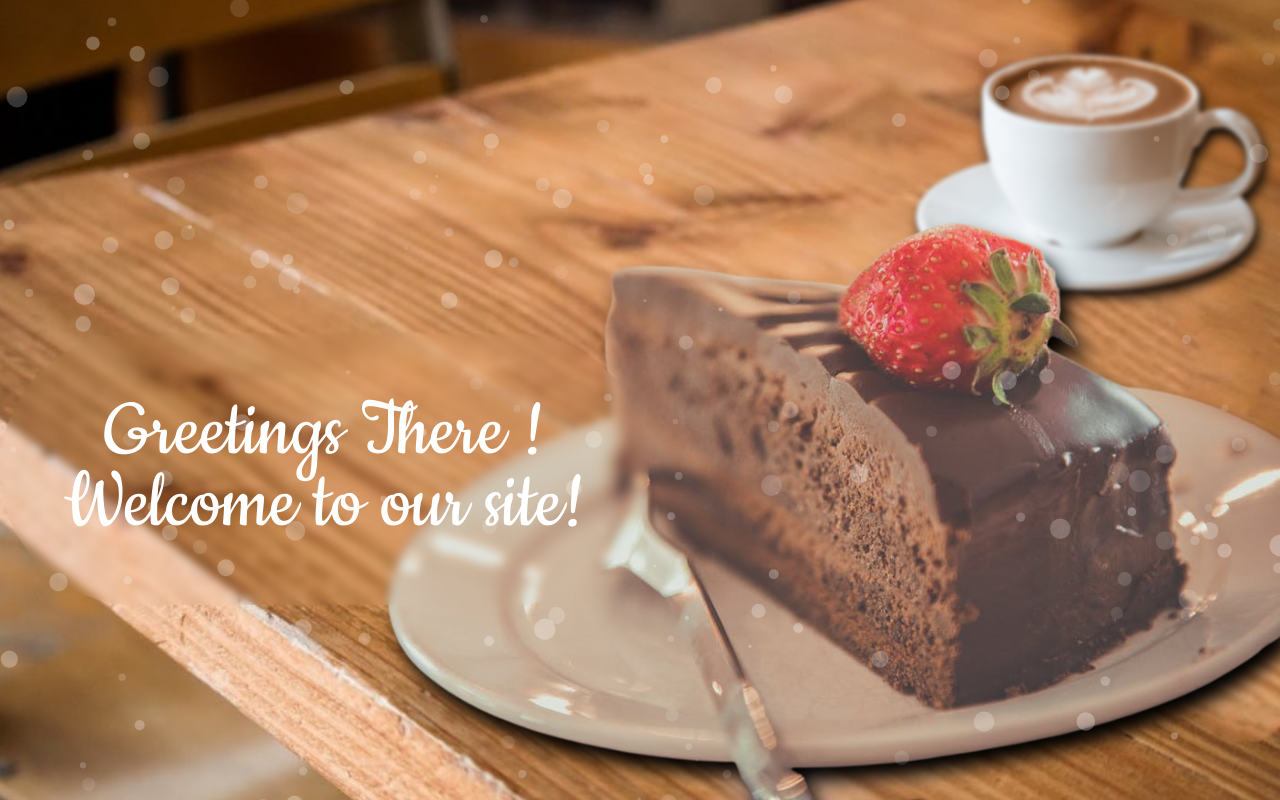
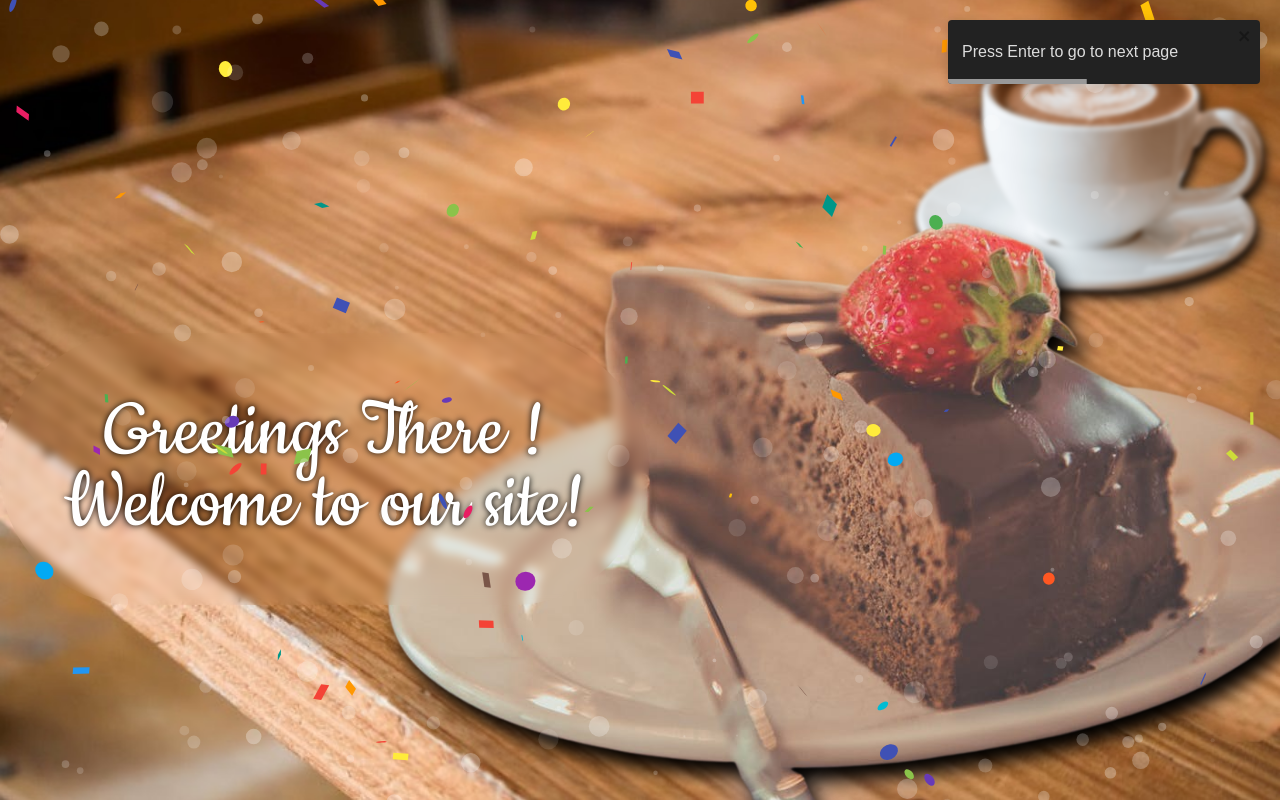
Before and after one commit to string-tejas/parallax, a React (Create React App) app: page / in a window 1280 px wide. Built offline with nearby package versions, Linux system fonts and the light colour scheme; a web font is replaced by a local one.

Commit message:
Cake Slide Completed

```diff
--- a/package.json
+++ b/package.json
@@ -7,8 +7,10 @@
     "@testing-library/react": "^13.3.0",
     "@testing-library/user-event": "^13.5.0",
     "react": "^18.2.0",
+    "react-confetti": "^6.1.0",
     "react-dom": "^18.2.0",
     "react-scripts": "5.0.1",
+    "react-toastify": "^9.0.7",
     "react-tsparticles": "^2.1.3",
     "tsparticles": "^2.1.3",
     "web-vitals": "^2.1.4"
--- a/src/App.js
+++ b/src/App.js
@@ -1,14 +1,34 @@
+import { ToastContainer, toast } from "react-toastify";
 import { SlideContainer } from "./components/Slide";
 import { Cake, Code } from "./components/Slides";
+import "react-toastify/dist/ReactToastify.css";
 import ParticleBackground from "./components/ParticleBackground";
 
 function App() {
+   const notify = (msg, icon) => {
+      const options = {
+         position: toast.POSITION.TOP_RIGHT,
+         style: {
+            background: "#222",
+            color: "#ddd",
+         },
+         progressStyle: {
+            background: "#999",
+         },
+      };
+      if (icon) options.icon = icon;
+      toast.dismiss();
+      toast(msg, options);
+   };
    return (
-      <SlideContainer className="bg-black">
-         <ParticleBackground height="200vh" />
-         <Cake />
-         <Code />
-      </SlideContainer>
+      <>
+         <SlideContainer className="bg-black" notify={notify}>
+            <ParticleBackground height="200vh" />
+            <Cake />
+            <Code />
+         </SlideContainer>
+         <ToastContainer />
+      </>
    );
 }
 
--- a/src/components/Slide.js
+++ b/src/components/Slide.js
@@ -4,7 +4,7 @@ import { throttle } from "../utils";
 
 export const context = createContext();
 
-export const SlideContainer = ({ className, children, ...others }) => {
+export const SlideContainer = ({ className, notify, children, ...others }) => {
    const ref = useRef();
    const [offsetY, setOffsetY] = useState(0);
    const handleScroll = throttle(() => setOffsetY(ref.current.scrollTop));
@@ -69,7 +69,7 @@ export const SlideContainer = ({ className, children, ...others }) => {
    useKey("Escape", scrollToPreviousSlide);
 
    return (
-      <context.Provider value={offsetY}>
+      <context.Provider value={{ offsetY, notify }}>
          <div
             className={
                "w-full h-screen relative snap-y snap-mandatory overflow-y-auto " +
--- a/src/components/Slides/Cake.js
+++ b/src/components/Slides/Cake.js
@@ -1,11 +1,12 @@
-import { useContext } from "react";
+import { useContext, useEffect } from "react";
 import { context, Slide } from "../Slide";
 import tableImg from "../../images/table-removesj.jpg";
 import coffeeImg from "../../images/coffee.png";
 import cakeImg from "../../images/real_cake-removebg.png";
+import Confetti from "react-confetti";
 
 const Cake = () => {
-   const offsetY = useContext(context);
+   const { offsetY, notify } = useContext(context);
    const limit = 1000;
 
    const bgFactor = () => {
@@ -28,6 +29,10 @@ const Cake = () => {
       else return Math.round(14 + 0.023 * offsetY) + "px";
    };
 
+   useEffect(() => {
+      setTimeout(() => notify("Press Enter to go to next page"), 2000);
+   }, []);
+
    return (
       <Slide>
          <Table bgFactor={bgFactor} />
@@ -36,6 +41,11 @@ const Cake = () => {
          <Greeting>
             Greetings There !<br /> Welcome to our site!
          </Greeting>
+         <Confetti
+            width={window.innerWidth - 20}
+            height={window.innerHeight + 40}
+            numberOfPieces={140}
+         />
       </Slide>
    );
 };
@@ -47,6 +57,7 @@ const Greeting = ({ children }) => (
    p-16 rounded-full"
       style={{
          lineHeight: "4.5rem",
+         textShadow: "0 0 6px black",
       }}>
       {children}
    </span>
@@ -57,6 +68,7 @@ const Table = ({ bgFactor }) => (
       className="w-full -z-10"
       style={{ transform: bgFactor() }}
       src={tableImg}
+      alt="table"
    />
 );
 
@@ -66,6 +78,7 @@ const Coffee = ({ coffeeFactor }) => (
       drop-shadow-[3px_7px_6px_black] transition-[50ms]"
       style={{ transform: coffeeFactor() }}
       src={coffeeImg}
+      alt="coffee"
    />
 );
 
@@ -77,6 +90,7 @@ const ShortCake = ({ cakeFactor, cakeShadow }) => (
          filter: `drop-shadow(9px ${cakeShadow()} 9px black)`,
       }}
       src={cakeImg}
+      alt="cake"
    />
 );
 
--- a/src/components/Slides/Code.js
+++ b/src/components/Slides/Code.js
@@ -1,6 +1,10 @@
 import Slide from "../Slide";
+import { context } from "../Slide";
+import { useContext } from "react";
 
 const Code = () => {
+   const { notify } = useContext(context);
+
    return (
       <Slide className={"bg-red-600  h-screen"}>
          <h1>Hello</h1>
--- a/src/index.js
+++ b/src/index.js
@@ -1,15 +1,11 @@
-import React from 'react';
-import ReactDOM from 'react-dom/client';
-import './index.css';
-import App from './App';
-import reportWebVitals from './reportWebVitals';
+import React from "react";
+import ReactDOM from "react-dom/client";
+import "./index.css";
+import App from "./App";
+import reportWebVitals from "./reportWebVitals";
 
-const root = ReactDOM.createRoot(document.getElementById('root'));
-root.render(
-  <React.StrictMode>
-    <App />
-  </React.StrictMode>
-);
+const root = ReactDOM.createRoot(document.getElementById("root"));
+root.render(<App />);
 
 // If you want to start measuring performance in your app, pass a function
 // to log results (for example: reportWebVitals(console.log))
```
Also changed, not shown: src/images/confetti.gif (added), 1 other file (tests, documents, lock files or other folders).
